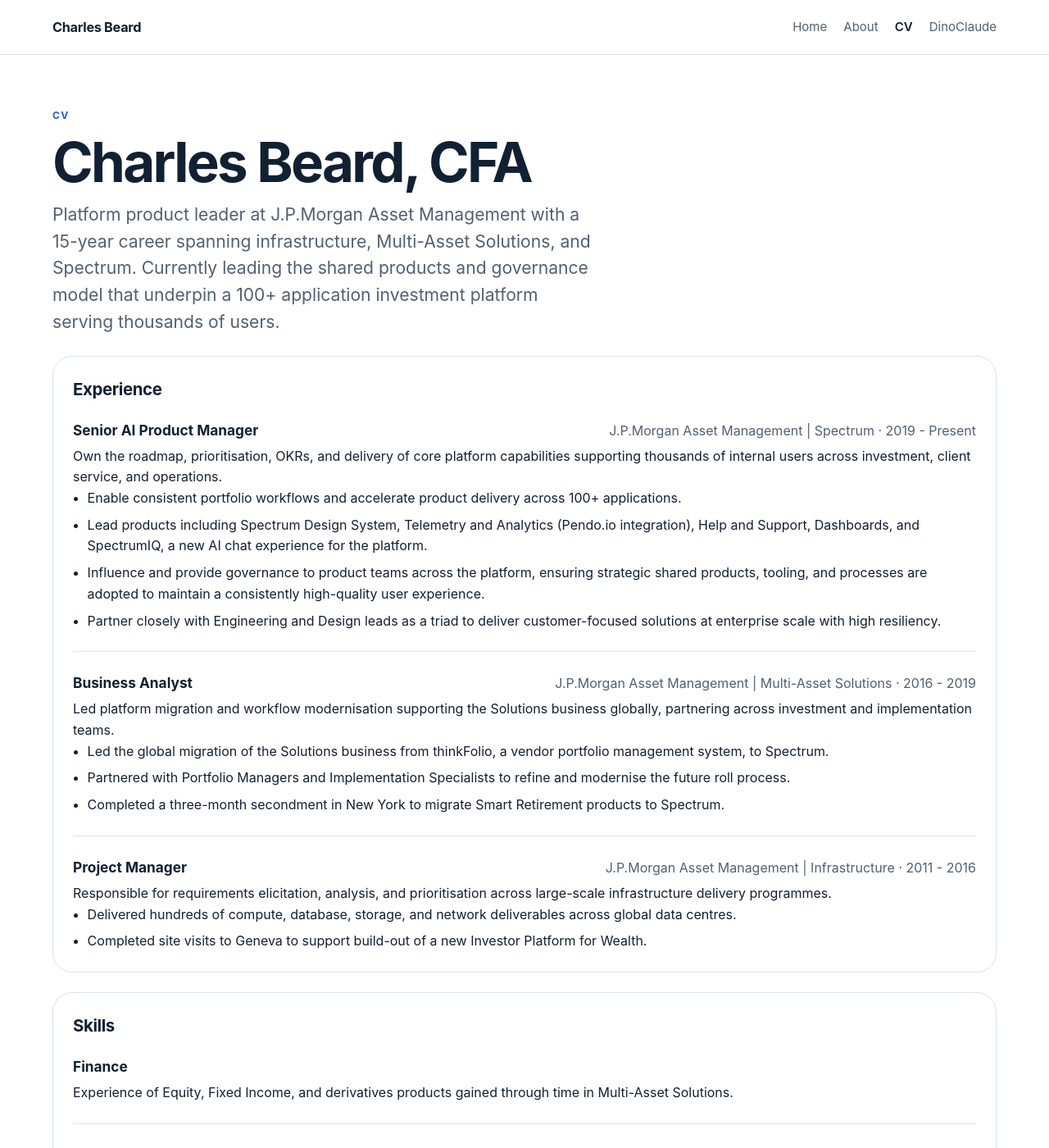
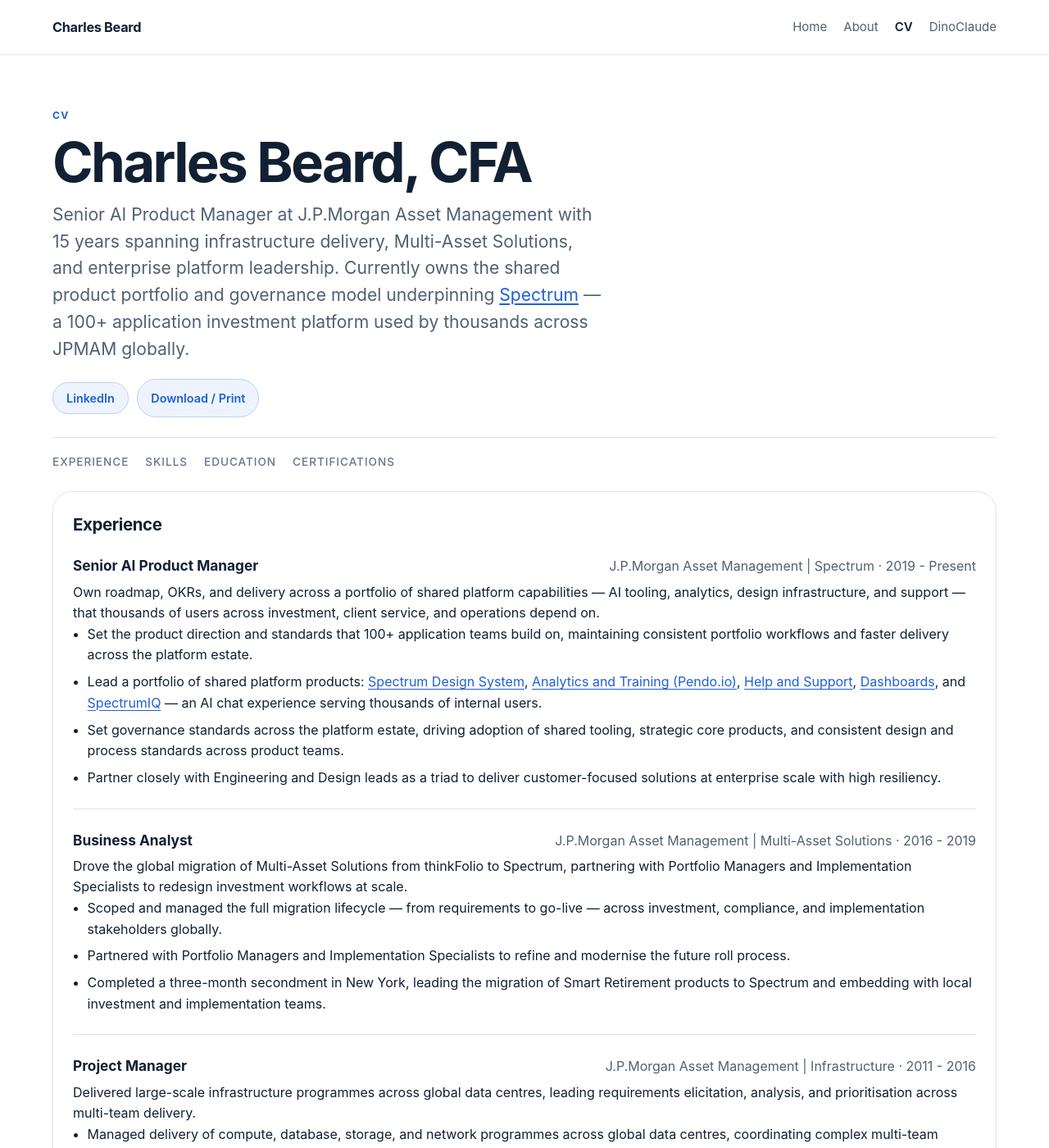
Before and after one commit to Charlie-Beard/portfolio, a Jekyll site: the page built from cv.html, in a window 1280 px wide and 1400 px high. Shown: the whole window at 82% size. Built offline with Jekyll 4.4.1, drawn with Linux system fonts in a browser that asks for light colours; some of the changed text lies outside the part shown.

Commit message:
Improve CV page: copywriting, layout, and outlinks
- Rewrite lead to align title with 'Senior AI Product Manager' and clarify career arc
- Add in-page section nav (Experience / Skills / Education / Certifications)
- Add LinkedIn link and print button to CV header
- Swap Education and Certifications order
- Sharpen all role intros and bullets: active voice, specific claims, remove filler phrases
- Link product bullets (Design System, Analytics, Help, Dashboards, SpectrumIQ) to case studies
- Link MSc dissertation title to msc-thesis case study
- Add descriptions to CFA Charterholder and Pendo certifications
- Organise Tools into AI / Product / Design / Research categories with external links
- Link University of Bath, University of Exeter, CFA Institute to external sites
- Convert Professional Practice cert list from inline paragraph to semantic list
- Add CSS for .cv-header-actions and .cv-nav

Co-Authored-By: Claude Sonnet 4.6 <noreply@anthropic.com>

```diff
--- a/css/styles.css
+++ b/css/styles.css
@@ -551,6 +551,66 @@ body.is-scrolled .site-header__inner {
   color: var(--text-muted);
 }
 
+.cv-header-actions {
+  display: flex;
+  flex-wrap: wrap;
+  align-items: center;
+  gap: 0.65rem;
+  margin-top: 1.25rem;
+}
+
+.cv-header-actions a,
+.cv-header-actions button {
+  display: inline-flex;
+  align-items: center;
+  padding: 0.45rem 1rem;
+  border: 1px solid var(--border-strong);
+  border-radius: 999px;
+  background: var(--accent-soft);
+  color: var(--accent);
+  font-size: 0.9rem;
+  font-weight: 600;
+  text-decoration: none;
+  cursor: pointer;
+  transition: background var(--transition), color var(--transition), border-color var(--transition);
+}
+
+.cv-header-actions a:hover,
+.cv-header-actions button:hover {
+  background: var(--accent);
+  color: #ffffff;
+  border-color: var(--accent);
+}
+
+.cv-nav {
+  margin-top: 1.5rem;
+  border-top: 1px solid var(--border);
+  padding-top: 1rem;
+}
+
+.cv-nav ul {
+  display: flex;
+  flex-wrap: wrap;
+  gap: 0.25rem 1.25rem;
+  margin: 0;
+  padding: 0;
+  list-style: none;
+}
+
+.cv-nav a {
+  color: var(--text-subtle);
+  font-size: 0.85rem;
+  font-weight: 500;
+  text-decoration: none;
+  text-transform: uppercase;
+  letter-spacing: 0.07em;
+  transition: color var(--transition);
+}
+
+.cv-nav a:hover {
+  color: var(--accent);
+}
+
 
 .site-footer {
   margin-top: auto;
--- a/cv.html
+++ b/cv.html
@@ -7,7 +7,7 @@ description: "Career history, education, and certifications for Charles Beard, C
   <head>
     <meta charset="UTF-8">
     <meta name="viewport" content="width=device-width, initial-scale=1.0, viewport-fit=cover">
-    <meta name="description" content="CV for Charles Beard, CFA, Senior Product Manager building enterprise investment platforms within global asset management.">
+    <meta name="description" content="CV for Charles Beard, CFA, Senior AI Product Manager building enterprise investment platforms and AI tooling within global asset management.">
     <title>CV | Charles Beard</title>
     {% include head-meta.html %}
     <link rel="stylesheet" href="css/styles.css?v={{ site.time | date: '%s' }}">
@@ -36,8 +36,20 @@ description: "Career history, education, and certifications for Charles Beard, C
             <p class="eyebrow">CV</p>
             <h1 class="page-title">Charles Beard, CFA</h1>
             <p class="page-lead">
-              Platform product leader at J.P.Morgan Asset Management with a 15-year career spanning infrastructure, Multi-Asset Solutions, and Spectrum. Currently leading the shared products and governance model that underpin a 100+ application investment platform serving thousands of users.
+              Senior AI Product Manager at J.P.Morgan Asset Management with 15 years spanning infrastructure delivery, Multi-Asset Solutions, and enterprise platform leadership. Currently owns the shared product portfolio and governance model underpinning <a href="https://am.jpmorgan.com/us/en/asset-management/adv/about-us/spectrum-our-investment-platform/" target="_blank" rel="noopener noreferrer">Spectrum</a> — a 100+ application investment platform used by thousands across JPMAM globally.
             </p>
+            <div class="cv-header-actions">
+              <a href="https://www.linkedin.com/in/charlesjohnbeard/" target="_blank" rel="noopener noreferrer">LinkedIn</a>
+              <button class="button-link" onclick="window.print()">Download / Print</button>
+            </div>
+            <nav class="cv-nav" aria-label="CV sections">
+              <ul>
+                <li><a href="#experience">Experience</a></li>
+                <li><a href="#skills">Skills</a></li>
+                <li><a href="#education">Education</a></li>
+                <li><a href="#certifications">Certifications</a></li>
+              </ul>
+            </nav>
           </header>
 
           <section class="cv-section" aria-labelledby="experience">
@@ -49,13 +61,12 @@ description: "Career history, education, and certifications for Charles Beard, C
                 <p class="cv-meta">J.P.Morgan Asset Management | Spectrum · 2019 - Present</p>
               </div>
               <p>
-                Own the roadmap, prioritisation, OKRs, and delivery of core platform capabilities supporting
-                thousands of internal users across investment, client service, and operations.
+                Own roadmap, OKRs, and delivery across a portfolio of shared platform capabilities — AI tooling, analytics, design infrastructure, and support — that thousands of users across investment, client service, and operations depend on.
               </p>
               <ul class="cv-list">
-                <li>Enable consistent portfolio workflows and accelerate product delivery across 100+ applications.</li>
-                <li>Lead products including Spectrum Design System, Telemetry and Analytics (Pendo.io integration), Help and Support, Dashboards, and SpectrumIQ, a new AI chat experience for the platform.</li>
-                <li>Influence and provide governance to product teams across the platform, ensuring strategic shared products, tooling, and processes are adopted to maintain a consistently high-quality user experience.</li>
+                <li>Set the product direction and standards that 100+ application teams build on, maintaining consistent portfolio workflows and faster delivery across the platform estate.</li>
+                <li>Lead a portfolio of shared platform products: <a href="project-spectrum-design-system.html">Spectrum Design System</a>, <a href="project-telemetry-analytics.html">Analytics and Training (Pendo.io)</a>, <a href="project-help-support.html">Help and Support</a>, <a href="project-dashboards.html">Dashboards</a>, and <a href="project-spectrumiq-chat.html">SpectrumIQ</a> — an AI chat experience serving thousands of internal users.</li>
+                <li>Set governance standards across the platform estate, driving adoption of shared tooling, strategic core products, and consistent design and process standards across product teams.</li>
                 <li>Partner closely with Engineering and Design leads as a triad to deliver customer-focused solutions at enterprise scale with high resiliency.</li>
               </ul>
             </article>
@@ -66,12 +77,12 @@ description: "Career history, education, and certifications for Charles Beard, C
                 <p class="cv-meta">J.P.Morgan Asset Management | Multi-Asset Solutions · 2016 - 2019</p>
               </div>
               <p>
-                Led platform migration and workflow modernisation supporting the Solutions business globally, partnering across investment and implementation teams.
+                Drove the global migration of Multi-Asset Solutions from thinkFolio to Spectrum, partnering with Portfolio Managers and Implementation Specialists to redesign investment workflows at scale.
               </p>
               <ul class="cv-list">
-                <li>Led the global migration of the Solutions business from thinkFolio, a vendor portfolio management system, to Spectrum.</li>
+                <li>Scoped and managed the full migration lifecycle — from requirements to go-live — across investment, compliance, and implementation stakeholders globally.</li>
                 <li>Partnered with Portfolio Managers and Implementation Specialists to refine and modernise the future roll process.</li>
-                <li>Completed a three-month secondment in New York to migrate Smart Retirement products to Spectrum.</li>
+                <li>Completed a three-month secondment in New York, leading the migration of Smart Retirement products to Spectrum and embedding with local investment and implementation teams.</li>
               </ul>
             </article>
 
@@ -81,12 +92,11 @@ description: "Career history, education, and certifications for Charles Beard, C
                 <p class="cv-meta">J.P.Morgan Asset Management | Infrastructure · 2011 - 2016</p>
               </div>
               <p>
-                Responsible for requirements elicitation, analysis, and prioritisation across large-scale
-                infrastructure delivery programmes.
+                Delivered large-scale infrastructure programmes across global data centres, leading requirements elicitation, analysis, and prioritisation across multi-team delivery.
               </p>
               <ul class="cv-list">
-                <li>Delivered hundreds of compute, database, storage, and network deliverables across global data centres.</li>
-                <li>Completed site visits to Geneva to support build-out of a new Investor Platform for Wealth.</li>
+                <li>Managed delivery of compute, database, storage, and network programmes across global data centres, coordinating complex multi-team dependencies.</li>
+                <li>Travelled to Geneva to support on-site delivery of a new Investor Platform for Wealth, contributing to critical infrastructure commissioning for the regional build-out.</li>
               </ul>
             </article>
           </section>
@@ -97,13 +107,13 @@ description: "Career history, education, and certifications for Charles Beard, C
               <div class="cv-item__heading">
                 <h3>Finance</h3>
               </div>
-              <p>Experience of Equity, Fixed Income, and derivatives products gained through time in Multi-Asset Solutions.</p>
+              <p>Working knowledge of Equity, Fixed Income, and derivatives products built across Multi-Asset Solutions, directly applied to scoping portfolio workflows and partnering with investment stakeholders on Spectrum.</p>
             </article>
             <article class="cv-item">
               <div class="cv-item__heading">
                 <h3>Tools</h3>
               </div>
-              <p>LLMs, Figma, Confluence, Jira, Pendo, SurveyMonkey, Qualtrics, Optimal Workshop, Lucid.</p>
+              <p>AI: Claude, GPT-4, Gemini · Product: <a href="https://www.atlassian.com/software/jira" target="_blank" rel="noopener noreferrer">Jira</a>, <a href="https://www.atlassian.com/software/confluence" target="_blank" rel="noopener noreferrer">Confluence</a>, <a href="https://www.pendo.io/" target="_blank" rel="noopener noreferrer">Pendo.io</a> · Design: <a href="https://www.figma.com/" target="_blank" rel="noopener noreferrer">Figma</a>, <a href="https://www.optimalworkshop.com/" target="_blank" rel="noopener noreferrer">Optimal Workshop</a>, <a href="https://lucid.app/" target="_blank" rel="noopener noreferrer">Lucid</a> · Research: <a href="https://www.qualtrics.com/" target="_blank" rel="noopener noreferrer">Qualtrics</a>, <a href="https://www.surveymonkey.com/" target="_blank" rel="noopener noreferrer">SurveyMonkey</a></p>
             </article>
             <article class="cv-item">
               <div class="cv-item__heading">
@@ -113,49 +123,56 @@ description: "Career history, education, and certifications for Charles Beard, C
             </article>
           </section>
 
+          <section class="cv-section" aria-labelledby="education">
+            <h2 id="education">Education</h2>
+            <article class="cv-item">
+              <div class="cv-item__heading">
+                <h3>Computer Science, MSc (Distinction)</h3>
+                <p class="cv-meta"><a href="https://www.bath.ac.uk/" target="_blank" rel="noopener noreferrer">University of Bath</a> · 2023</p>
+              </div>
+              <p>Dissertation: <a href="project-msc-thesis.html"><em>Efficacy of Natural Language Processing and Machine Learning at Customer Support Ticket Classification</em></a>. Applied NLP and SVM classification to automate support ticket triage on Spectrum, achieving an F1 Score of 83.21% on unseen data.</p>
+            </article>
+            <article class="cv-item">
+              <div class="cv-item__heading">
+                <h3>CFA Charterholder</h3>
+                <p class="cv-meta"><a href="https://www.cfainstitute.org/" target="_blank" rel="noopener noreferrer">CFA Institute</a> · 2016</p>
+              </div>
+              <p>A globally recognised graduate-level qualification in investment analysis, portfolio management, and ethics. Combined three-exam pass rate below 20%; approximately 900 hours of study required.</p>
+            </article>
+            <article class="cv-item">
+              <div class="cv-item__heading">
+                <h3>Economics, BA</h3>
+                <p class="cv-meta"><a href="https://www.exeter.ac.uk/" target="_blank" rel="noopener noreferrer">University of Exeter</a> · 2011</p>
+              </div>
+              <p>Dean's Commendation for Outstanding Achievement in Economics.</p>
+            </article>
+          </section>
+
           <section class="cv-section" aria-labelledby="certifications">
             <h2 id="certifications">Certifications</h2>
             <article class="cv-item">
               <div class="cv-item__heading">
-                <h3>Pendo.io</h3>
+                <h3><a href="https://www.pendo.io/" target="_blank" rel="noopener noreferrer">Pendo.io</a></h3>
+                <p class="cv-meta">2022</p>
               </div>
-              <p>Essentials for Workforce Apps · Product Management Basics · Pendo Admin · Product-led.</p>
+              <p>Certified in Essentials for Workforce Apps, Product Management Basics, Admin, and Product-led Growth.</p>
             </article>
             <article class="cv-item">
               <div class="cv-item__heading">
                 <h3>Investment Management Certificate (IMC), Level 4</h3>
-                <p class="cv-meta">CFA Institute · 2012</p>
+                <p class="cv-meta"><a href="https://www.cfainstitute.org/" target="_blank" rel="noopener noreferrer">CFA Institute</a> · 2012</p>
               </div>
             </article>
             <article class="cv-item">
               <div class="cv-item__heading">
                 <h3>Professional Practice</h3>
               </div>
-              <p>PRINCE2 Practitioner (2013) · AgileBA Practitioner (2018) · Foundation Certificate in Business Analysis, BCS (2018) · ITIL Foundation V3 (2012).</p>
-            </article>
-          </section>
-
-          <section class="cv-section" aria-labelledby="education">
-            <h2 id="education">Education</h2>
-            <article class="cv-item">
-              <div class="cv-item__heading">
-                <h3>Computer Science, MSc (Distinction)</h3>
-                <p class="cv-meta">University of Bath · 2023</p>
-              </div>
-              <p>Dissertation: <em>Efficacy of Natural Language Processing and Machine Learning at Customer Support Ticket Classification</em>. Applied NLP and SVM classification to automate support ticket triage on Spectrum, achieving an F1 Score of 83.21% on unseen data.</p>
-            </article>
-            <article class="cv-item">
-              <div class="cv-item__heading">
-                <h3>CFA Charterholder</h3>
-                <p class="cv-meta">CFA Institute · 2016</p>
-              </div>
-            </article>
-            <article class="cv-item">
-              <div class="cv-item__heading">
-                <h3>Economics, BA</h3>
-                <p class="cv-meta">University of Exeter · 2011</p>
-              </div>
-              <p>Dean's Commendation for Outstanding Achievement in Economics.</p>
+              <ul class="cv-list">
+                <li>PRINCE2 Practitioner (2013)</li>
+                <li>AgileBA Practitioner (2018)</li>
+                <li>Foundation Certificate in Business Analysis, BCS (2018)</li>
+                <li>ITIL Foundation V3 (2012)</li>
+              </ul>
             </article>
           </section>
         </section>
```
